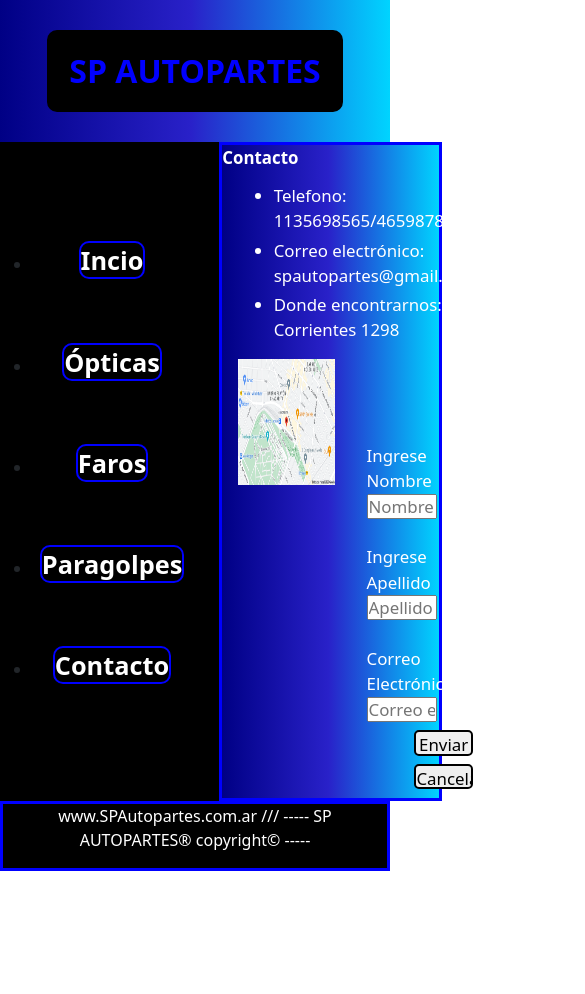
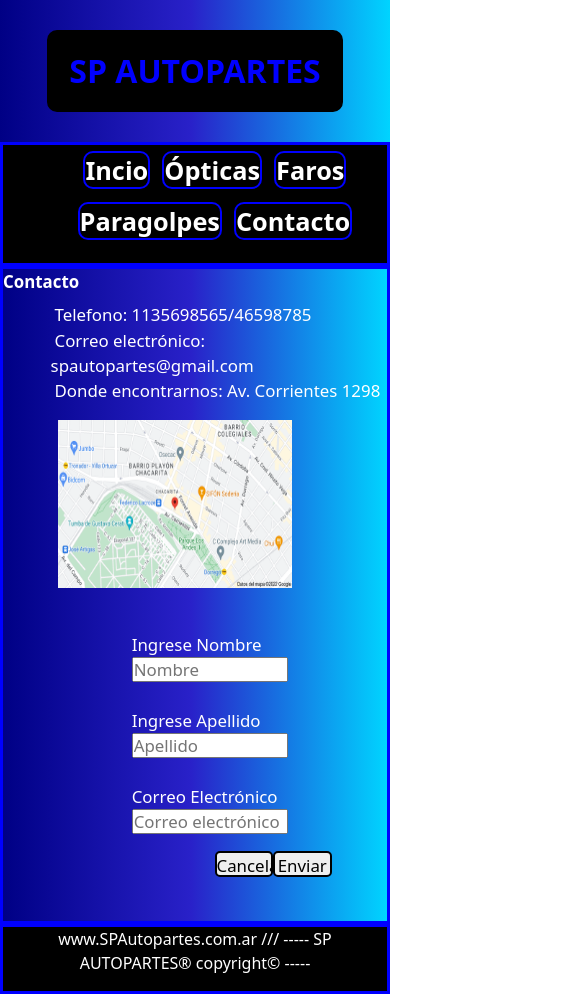
Before and after one commit to SantiPaez14/RepoSP, a plain HTML site: page pages/Contacto.html in a window 390 px wide. Shown: the top 994 px of the page, 585 px wide, since content can reach past the window. Before the commit the page ends 871 px from the top, so only its background shows below. Drawn offline with nearby package versions, Linux system fonts and the light colour scheme.

Commit message:
correciones2

```diff
--- a/css/style.css
+++ b/css/style.css
@@ -9,26 +9,6 @@
 
 
 }
-
-
-
-#grilla {
-
-    display: flex;
-
-    background-color: black;
-
-    align-content: center;
-
-    flex-direction: row;
-
-    flex-wrap: nowrap;
-
-    align-items: center;
-
-    gap: 150px;
-
-    }
 
 
 header {
@@ -95,29 +75,24 @@ h1 {
 
 }
 
-
-.estilo-lista {
-
+.estilo-lista{
     background-color: black;
-
-    border-radius: 0px 10px 10px 0px;
 
     border: solid blue;
 
-    list-style-type: none;
-
     text-align: center;
 
-    display: grid;
+}
 
-    justify-content: center;
+li{
 
+    display: inline;
 
 
 }
 
+
 ul li a{
-
     text-decoration: none;
 
     color: white;
@@ -126,17 +101,16 @@ ul li a{
 
     font-size: 4vh;
 
-    line-height: 4;
+    line-height: 2;
 
     background-color: black;
 
+    border: solid 2px blue;
+
     border-radius: 10px;
-
-    border: solid 2px blue;
 
 
 }
-
 
 
 footer{
@@ -162,6 +136,8 @@ footer{
 main {
     grid-area: main;
 
+    background-color: black;
+
 
 }
 
@@ -182,7 +158,7 @@ form{
 
 fieldset {
     height: 78vh;
-    width: 70vw;
+    width: 100vw;
     border: solid blue;
     font-size: 2vh;
     background-image: linear-gradient(90deg, rgba(0,0,133,1) 0%, rgba(41,33,201,1) 49%, rgba(0,212,255,1) 100%);
@@ -264,21 +240,27 @@ select{
 
 }
 
+
 .div-dos{
-    align-items: center;
+    margin-top: 18vh;
 
-    margin-top: 10vh;
+    margin-right: 15vw;
 
-    font-size: 2vh;
+    float: right;
+
+    color: white;
+
+
 }
+
 
 .div-botones input {
     position: relative;
-    float: right;
     margin-top: 5vh;
     width: 5vw;
     border: solid 2px black;
     border-radius: 5px;
+    float: right;
 
 
 }
@@ -312,9 +294,9 @@ select{
 }
 
 .carousel-inner {
-    width: 500px;
+    width: 40vw;
 
-    margin-left: 11vw;
+    margin-left: 50vw;
 
     border: solid 5px blue;
 
@@ -322,15 +304,15 @@ select{
 
 .carousel-inner img{
 
-    height: 500px;
+    height: 40vh;
 
-    width: 450px;
+    width: 40vw;
 }
 
 .img-contacto:hover{
     position: relative;
-    width: 30vw;
-    height: 25vh;
+    width: 40vw;
+    height: 40vh;
     transform: rotateY(360deg);
     transition: 3s ease;
 
@@ -338,8 +320,8 @@ select{
 
 .container-img{
     position: absolute;
-    width: 25vw;
-    height: 25vh;
+    width: 40vw;
+    height: 40vh;
     display: flex;
 
 
@@ -377,9 +359,13 @@ select{
 
 
 @media only screen and (max-width:480px) {
-        #grilla{
-           gap: 35px;
-        }
+
+    main{
+        width: 100vw;
+
+    }
+
+
 
         main img {
 
@@ -395,20 +381,27 @@ select{
 
         .img-contacto{
             position: absolute;
-            width: 25vw;
-            height: 15vh;
+            width: 60vw;
+            height: 20vh;
+        }
+
+        .img-contacto:hover{
+            transition: none;
+            transform: none;
+            width: none;
+            height: none;
         }
 
         .container-img{
-            transition: none;
-            transform: none;
-            width: 200px;
+            width: 25vw;
+            margin-left: 10vw;
         }
+
 
         .estilo-lista {
             flex-direction: row;
             flex-wrap: wrap;
-            border:none;
+
 
         }
 
@@ -418,30 +411,26 @@ select{
       }
 
       .carousel-inner{
-        width: 200px;
-        height: 200px;
+        width: 300px;
+        height: 300PX;
+        margin-right: 50vw;
       }
 
       .carousel-inner img {
-        width: 200px;
-        height: 200px;
+        width: 300px;
+        height: 300px;
       }
 
       fieldset{
-        width: 57vw;
+        width: 100vw;
 
       }
 
       .img-1{
-        width: 125px;
-        height: 125px;
-        margin-left: 25vw;
-        margin-top: 25vh;
-      }
-
-      fieldset textarea{
-        width: 50px;
-        height: 50px
+        width: 200px;
+        height: 200px;
+        margin-left: 35vw;
+        margin-top: 10vh;
       }
 
       .legend-dos{
@@ -466,8 +455,7 @@ select{
      .div-botones input{
         width: 15vw;
         height: 3vh;
-
-        margin-top: 1vh;
+        margin-top: 2vh;
      }
 
 
@@ -480,6 +468,7 @@ select{
      label{
         font-size: 2vh;
      }
+
      form ul li {
         margin: 1vw;
 
@@ -487,17 +476,18 @@ select{
 
      input {
         position: relative;
-        width: 18vw;
+        width: 40vw;
         height: 3vh;
+        float: center;
      }
 
      .div-dos{
         position: absolute;
-        margin-right: 2vw;
+        margin-top: 40vh;
      }
 
+}
 
-}
 
 @media only screen and (max-width:2160px) {
     .div-uno img{
@@ -505,11 +495,6 @@ select{
         height: 350px;
     }
 
-    textarea{
-        width: 450px;
-        height: 100px;
-    }
-
     .div-dos{
         margin-left: 33vw;
     }
--- a/pages/Contacto.html
+++ b/pages/Contacto.html
@@ -35,8 +35,6 @@
 
   </header>
 
-  <div id="grilla">
-
     <div>
 
       <nav class="estilo-lista">
@@ -69,12 +67,19 @@
     <form action="" method="post" class="form-dos">
         <ul>
          <li>Telefono: 1135698565/46598785</li>
+         <br>
          <li>Correo electrónico: spautopartes@gmail.com</li>
+         <br>
          <li>Donde encontrarnos: Av. Corrientes 1298</li>
         </ul>
+
           <div class="container-img">
              <img src="../assets/data=qYqji6iNG4kCjX0Rp5zCvHRF2PPGFvZlFMiEvqi9ZGf1yh7zQs1QuihbRqNwMHG_bG9IOEwyQu7sLjjXLmWPBLLyz8txa9XtY77oPFTkrlQQtG74n6aE0aPFxs3cJsc2m4IATMBf1lzgSdoqt_g6YIG2LF7mkWA-UO17Tw.png" alt="Ubicación" class="img-contacto">
           </div>
+
+
+    </form>
+
     <div class="div-dos">
       <label for="Nombre">Ingrese Nombre</label>
       <input type="text" id="Nombre" placeholder="Nombre" required="Nombre">
@@ -91,10 +96,10 @@
          <input type="reset" name="Limpiar" value="Cancelar">
          <br>
        </div>
+       </div>
+   </fieldset>
 
 
-    </form>
-   </fieldset>
 
 
 
```
Also changed, not shown: index.html (+6 -4 lines), pages/Faros.html (+1 -4 lines), pages/Opticas.html (+1 -1 lines). Lines whose indentation alone changed are shown as unchanged.
